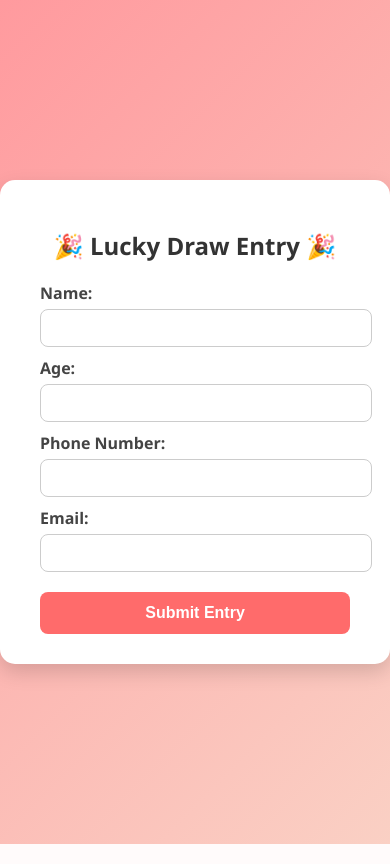
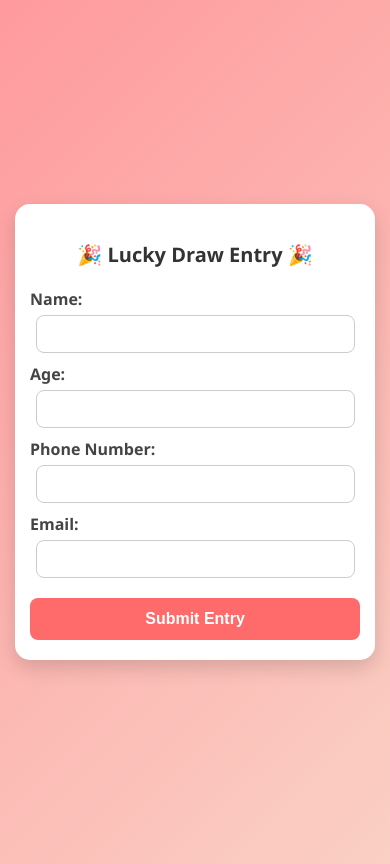
Before and after one commit to Encrypter1233/lucky-draw-insta, a Flask app: page / in a window 390 px wide. Run offline with Flask 3, Linux system fonts and the light colour scheme; parts of the project's set-up code (start-up, migrations or seed data) failed here and were passed over.

Commit message:
Update index.html

```diff
--- a/templates/index.html
+++ b/templates/index.html
@@ -3,11 +3,11 @@
 
 <head>
     <meta charset="UTF-8">
+    <meta name="viewport" content="width=device-width, initial-scale=1.0"> <!-- ✅ Mobile scaling -->
     <meta property="og:title" content="LUCKY DRAW 😃😍">
-    <meta property="og:description" content="🎁 “Your chance to grab amazing prizes is here!”">
+    <meta property="og:description" content="🎁 Your chance to grab amazing prizes is here!">
     <meta property="og:image"
         content="https://imgs.search.brave.com/gRzVI4ixwFeyeLxSQr-IHl9_Nv3PL1yAgBANzLH2bsA/rs:fit:860:0:0:0/g:ce/aHR0cHM6Ly9pbWcu/ZnJlZXBpay5jb20v/cHJlbWl1bS12ZWN0/b3IvcmVkLWdpZnQt/Ym94LW9wZW5pbmct/d2l0aC1jb25mZXR0/aS1leHBsb2Rpbmct/b3V0Xzk4NDAyLTIw/MzU0OC5qcGc_c2Vt/dD1haXNfaHlicmlk/Jnc9NzQwJnE9ODA">
-</head>
     <title>Lucky Draw Form</title>
     <style>
         body {
@@ -22,19 +22,21 @@
 
         .container {
             background: #fff;
-        padding: 30px 40px;
+            padding: 30px 20px;
             border-radius: 15px;
             box-shadow: 0 8px 20px rgba(0, 0, 0, 0.15);
-        max-width: 400px;
             width: 100%;
+            max-width: 360px;
+            /* ✅ Perfect for 9:16 mobile */
             text-align: center;
             animation: fadeIn 0.8s ease-in-out;
+            box-sizing: border-box;
         }
 
         h2 {
             margin-bottom: 20px;
             color: #333;
-        font-size: 24px;
+            font-size: 22px;
         }
 
         label {
@@ -48,7 +50,7 @@
         input[type="text"],
         input[type="number"],
         input[type="email"] {
-        width: 100%;
+            width: 90%;
             padding: 10px;
             border: 1px solid #ccc;
             border-radius: 8px;
@@ -93,6 +95,21 @@
                 transform: translateY(0);
             }
         }
+
+        /* ✅ Extra Mobile Tweaks */
+        @media (max-width: 480px) {
+            body {
+                padding: 10px;
+            }
+
+            .container {
+                padding: 20px 15px;
+            }
+
+            h2 {
+                font-size: 20px;
+            }
+        }
     </style>
 </head>
 
```
Lines whose indentation alone changed are shown as unchanged.
